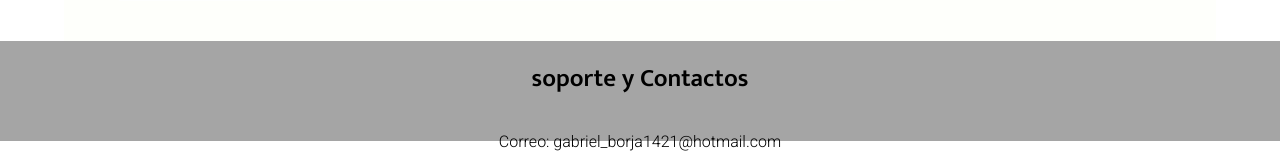
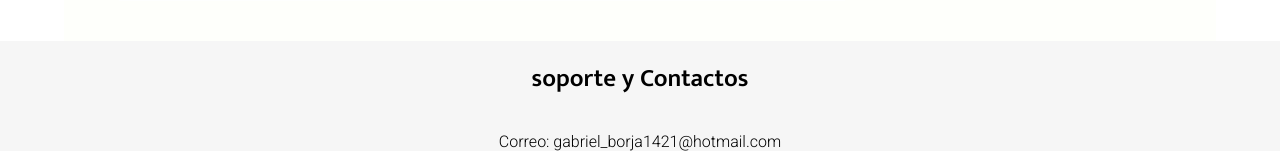
Before and after one commit to gabrielborja1421/203412.github.io, a plain HTML site: page index.html in a window 1280 px wide. Shown: the part 2931-3098 px from the top of the page. Drawn offline with Linux system fonts and the light colour scheme.

Commit message:
correccion del footer

```diff
--- a/assets/css/index.css
+++ b/assets/css/index.css
@@ -43,11 +43,11 @@ header{
 
 }
 footer{
-    background-color: rgba(124, 124, 124, 0.685);
+    background-color: rgba(241, 241, 241, 0.616);
     text-align: center;
     width: 100%;
-     height: 100px;
-
+     height: 100%;
+     font-family: 'Mukta', sans-serif;
     margin: 0 auto 0;
 
 }
```
